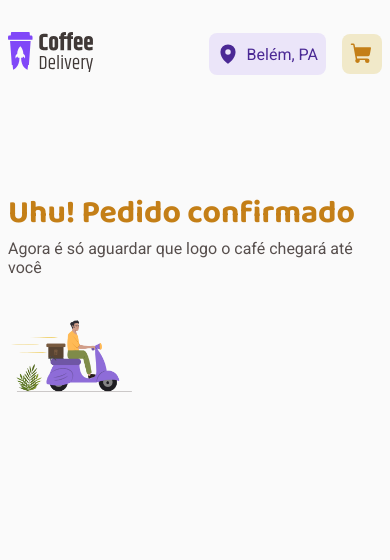
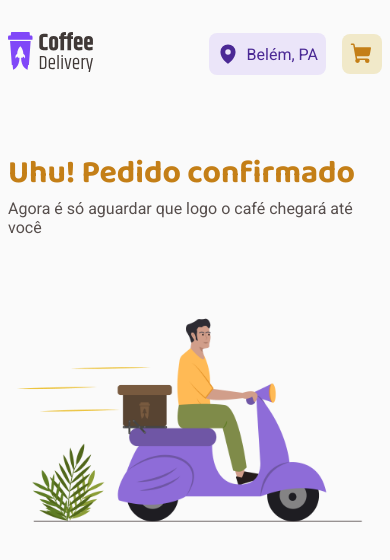
Before and after one commit to DenisLevy76/ignite-coffe-challenge-2, a React (Vite) app: page /success-order in a window 390 px wide. Shown: the top 560 px of the page. Built offline with nearby package versions, Linux system fonts and the light colour scheme.

Commit message:
Update mobile version of success page

```diff
--- a/src/pages/Checkout/styles.ts
+++ b/src/pages/Checkout/styles.ts
@@ -2,6 +2,7 @@ import styled from 'styled-components'
 
 export const Container = styled.main`
   padding-bottom: 4rem;
+  margin-top: 2.5rem;
   > form {
     display: grid;
     grid-template-columns: 1fr 448px;
--- a/src/pages/Home/styles.ts
+++ b/src/pages/Home/styles.ts
@@ -55,6 +55,7 @@ export const AboutSection = styled.section`
 
 export const CoffeesTitle = styled.h2`
   font-size: 2rem;
+  margin-top: 2rem;
 `
 
 export const CoffeeList = styled.ul`
--- a/src/pages/SuccessOrder/styles.ts
+++ b/src/pages/SuccessOrder/styles.ts
@@ -3,7 +3,7 @@ import styled from 'styled-components'
 export const Container = styled.main`
   > section {
     display: grid;
-    margin-top: 5rem;
+    margin-top: 2.5rem;
     grid-template-columns: 1fr 1fr;
     justify-content: space-between;
     column-gap: 7rem;
@@ -25,6 +25,15 @@ export const Container = styled.main`
 
     > img {
       width: 100%;
+    }
+
+    @media (max-width: 850px) {
+      display: flex;
+      flex-direction: column;
+
+      > img {
+        margin-top: 2rem;
+      }
     }
   }
 `
@@ -49,6 +58,7 @@ export const OrderDataWrapper = styled.div`
     display: flex;
     flex-direction: column;
     justify-content: space-between;
+    gap: 1rem;
 
     > p {
       display: flex;
```
